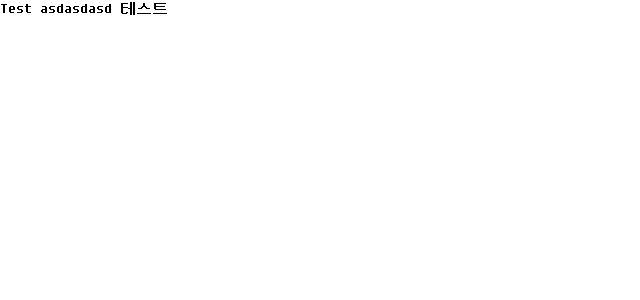
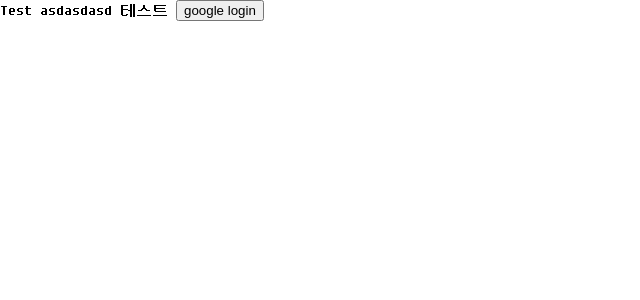
Before and after one commit to bogbu/bogbu-blog, a SvelteKit app: page / in a window 1280 px wide. Shown: the top 300 px of the page, without its empty margins (0-640 px from the left). Built offline with nearby package versions, Linux system fonts and the light colour scheme.

Commit message:
add logic: add google oauth example

```diff
--- a/src/routes/+page.svelte
+++ b/src/routes/+page.svelte
@@ -1,5 +1,16 @@
-<script>
-
+<script lang="ts">
+	import {supabase} from "$lib/supabase";
+	const google = async () => {
+		await supabase.auth.signInWithOAuth({
+			provider: 'google',
+			options: {
+				queryParams: {
+					access_type: 'offline',
+					prompt: 'consent',
+				},
+			},
+		});
+	}
 </script>
 
 <svelte:head>
@@ -11,6 +22,9 @@
 	Test
 	asdasdasd
 	테스트
+	<button on:click={google}>
+		google login
+	</button>
 
 </section>
 
```
